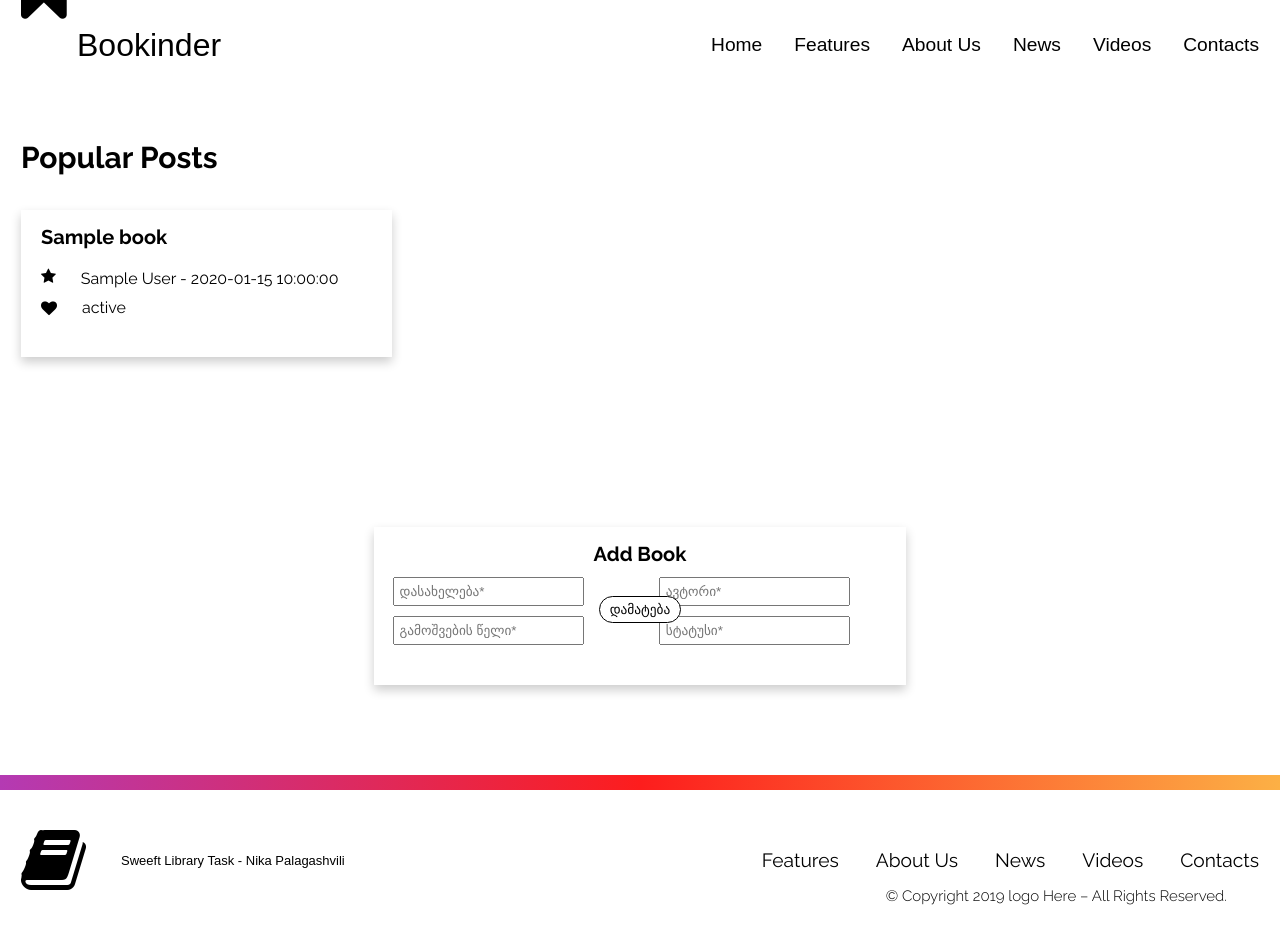
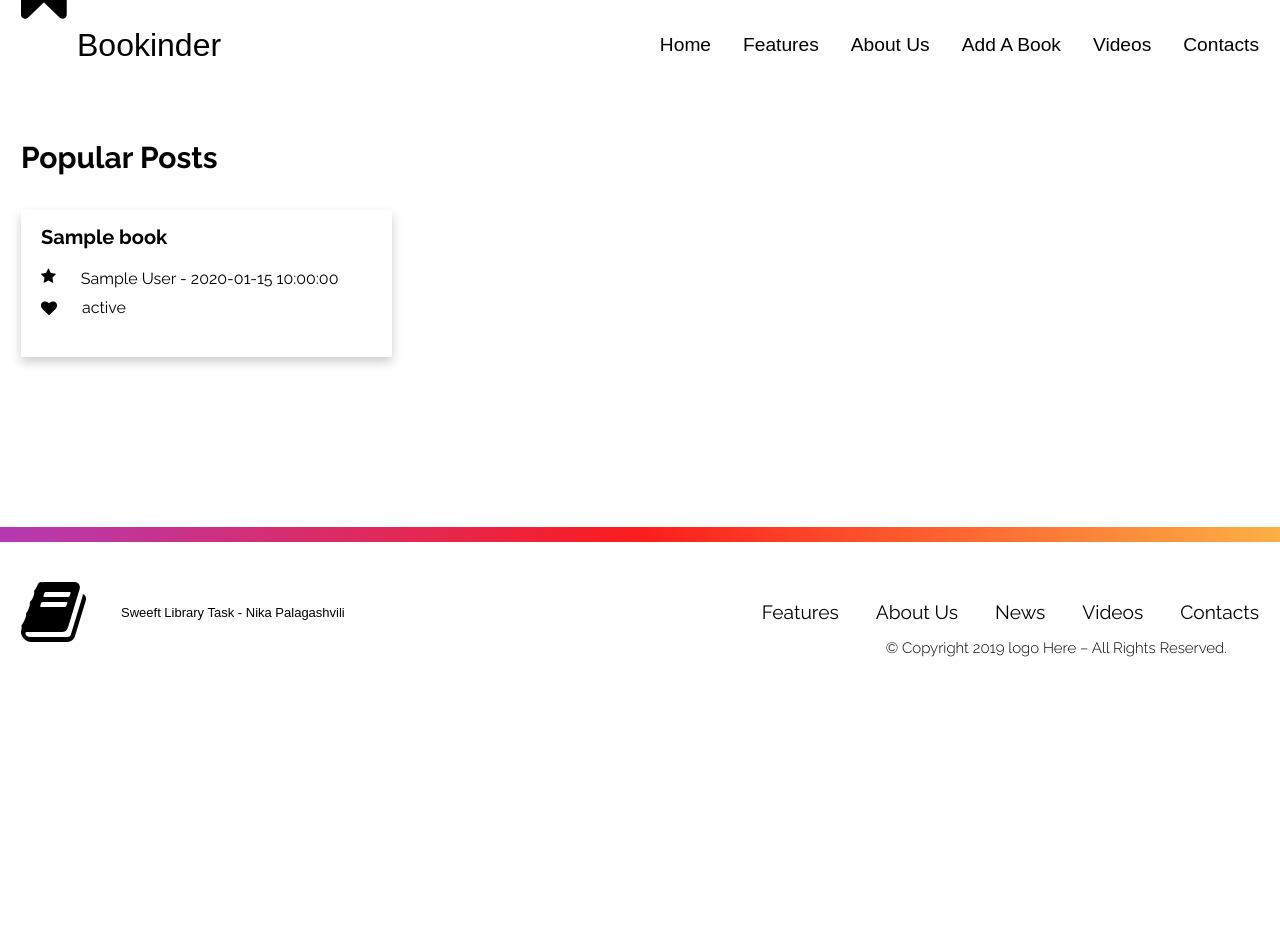
Before and after one commit to palagashviliniika/CRUD-Library-Task, a PHP site: page / in a window 1280 px wide. After the commit the page ends 657 px from the top, so only its background shows below. Run offline with PHP 8.4, Linux system fonts and the light colour scheme; tables that the repository leaves empty or names only in its code hold one stand-in row (values such as "Sample post").

Commit message:
Implemented 'add a book' function

```diff
--- a/classes/booksView.php
+++ b/classes/booksView.php
@@ -25,4 +25,8 @@ class BooksView {
     public function showAuthor($book){
         echo htmlspecialchars($book['author']);
     }
+
+    public function showError($errors, $field){
+        echo htmlspecialchars($errors[$field]);
+    }
 }
--- a/includes/header.php
+++ b/includes/header.php
@@ -1,18 +1,41 @@
 <?php
 
 ?>
+<!DOCTYPE html>
+<html lang="en">
+<head>
+    <meta charset="UTF-8">
+    <title>Bookinder</title>
+</head>
+<body>
+<!DOCTYPE html>
+<html lang="en">
+<head>
+    <meta charset="UTF-8">
+    <title>Bookinder</title>
+    <link rel="stylesheet" href="Style/header.css">
+    <link rel="stylesheet" href="Style/main.css">
+    <link rel="stylesheet" href="https://maxcdn.bootstrapcdn.com/font-awesome/4.7.0/css/font-awesome.min.css">
+    <link rel="stylesheet" href="Style/popular3.css">
+    <link rel="stylesheet" href="Style/footer.css">
+    <link rel="preconnect" href="https://fonts.gstatic.com">
+    <link href="https://fonts.googleapis.com/css2?family=Poppins&display=swap" rel="stylesheet">
+    <link href="https://fonts.googleapis.com/css2?family=Raleway:ital,wght@0,100;0,300;0,400;0,700;1,100;1,400;1,700&display=swap" rel="stylesheet">
+</head>
+
+<body>
 
 <div class="header">
     <div class="header_inner">
         <div class="header1">
-            <a class="fa fa-bookmark night" href="" ></a>
-            <a class="name night" href="" id="header1">bookinder</a>
+            <a class="fa fa-bookmark night" href="./index.php" ></a>
+            <a class="name night" href="./index.php" id="header1">bookinder</a>
         </div>
         <div class="header2">
-            <a class="h2" href="">home</a>
+            <a class="h2" href="./index.php">home</a>
             <a class="h2" href="">features</a>
             <a class="h2" href="">about us</a>
-            <a class="h2" href="">news</a>
+            <a class="h2" href="./add.php">add a book</a>
             <a class="h2" href="">videos</a>
             <a class="h2" href="">contacts</a>
         </div>
--- a/index.php
+++ b/index.php
@@ -8,69 +8,7 @@ $results = new BooksView();
 
 //fetching all books
 $books = $results->getBooks();
-$errorsCount = 0;
-
-if (isset($_POST['submit'])){
-
-//    if (empty($_POST['title'])){
-//        echo "title is required!".'<br>';
-//        $errorsCount++;
-//    }
-//
-//    if (empty($_POST['author'])){
-//        echo "author is required!".'<br>';
-//        $errorsCount++;
-//    }
-//
-//    if (empty($_POST['year'])){
-//        echo "year is required!".'<br>';
-//        $errorsCount++;
-//    }
-//
-//    if (empty($_POST['status'])){
-//        echo "status is required".'<br>';
-//        $errorsCount++;
-//    }
-//
-//    if ($errorsCount==0){
-//        $saveBook = new BooksController($_POST);
-//        $saveBook->saveBook();
-//    }
-
-    $validation = new Validator($_POST);
-    $errors = $validation->validateForm();
-
-    if ($errors){
-        echo "There are errors!";
-    }
-}
 ?>
-
-<!DOCTYPE html>
-<html lang="en">
-<head>
-    <meta charset="UTF-8">
-    <title>Bookinder</title>
-</head>
-<body>
-<!DOCTYPE html>
-<html lang="en">
-<head>
-    <meta charset="UTF-8">
-    <title>Bookinder</title>
-    <link rel="stylesheet" href="Style/header.css">
-    <link rel="stylesheet" href="Style/main.css">
-    <link rel="stylesheet" href="https://maxcdn.bootstrapcdn.com/font-awesome/4.7.0/css/font-awesome.min.css">
-    <link rel="stylesheet" href="Style/popular3.css">
-    <link rel="stylesheet" href="Style/footer.css">
-    <link rel="stylesheet" href="Style/advanced.css">
-    <script src="app.js"></script>
-    <link rel="preconnect" href="https://fonts.gstatic.com">
-    <link href="https://fonts.googleapis.com/css2?family=Poppins&display=swap" rel="stylesheet">
-    <link href="https://fonts.googleapis.com/css2?family=Raleway:ital,wght@0,100;0,300;0,400;0,700;1,100;1,400;1,700&display=swap" rel="stylesheet">
-</head>
-
-<body>
 
 <?php include "includes/header.php";?>
 
@@ -111,34 +49,6 @@ if (isset($_POST['submit'])){
     </div>
 </div>
 
-<div class="advanced">
-
-
-    <form class="search register" action="index.php" method="post">
-        <div class="formname">add book</div>
-
-        <div class="div">
-            <input type="text" id="title" name="title" placeholder="დასახელება*" class="input">
-        </div>
-        <div class="error"></div>
-        <div class="div">
-            <input type="text" id="author" name="author" placeholder="ავტორი*" class="input" >
-        </div>
-        <div class="error"></div>
-        <div class="div">
-            <input type="text" id="year" name="year" placeholder="გამოშვების წელი*" class="input">
-        </div>
-        <div class="error"></div>
-        <div class="div">
-            <input type="text" id="status" name="status" placeholder="სტატუსი*" class="input">
-        </div>
-        <div class="error"></div>
-
-        <input type="submit" id="submit" name="submit" value="დამატება" class="search_btn second">
-
-    </form>
-</div>
-
 <?php include "includes/footer.php";?>
 
 </body>
```
Also changed, not shown: add.php (added, +53 -0 lines).
